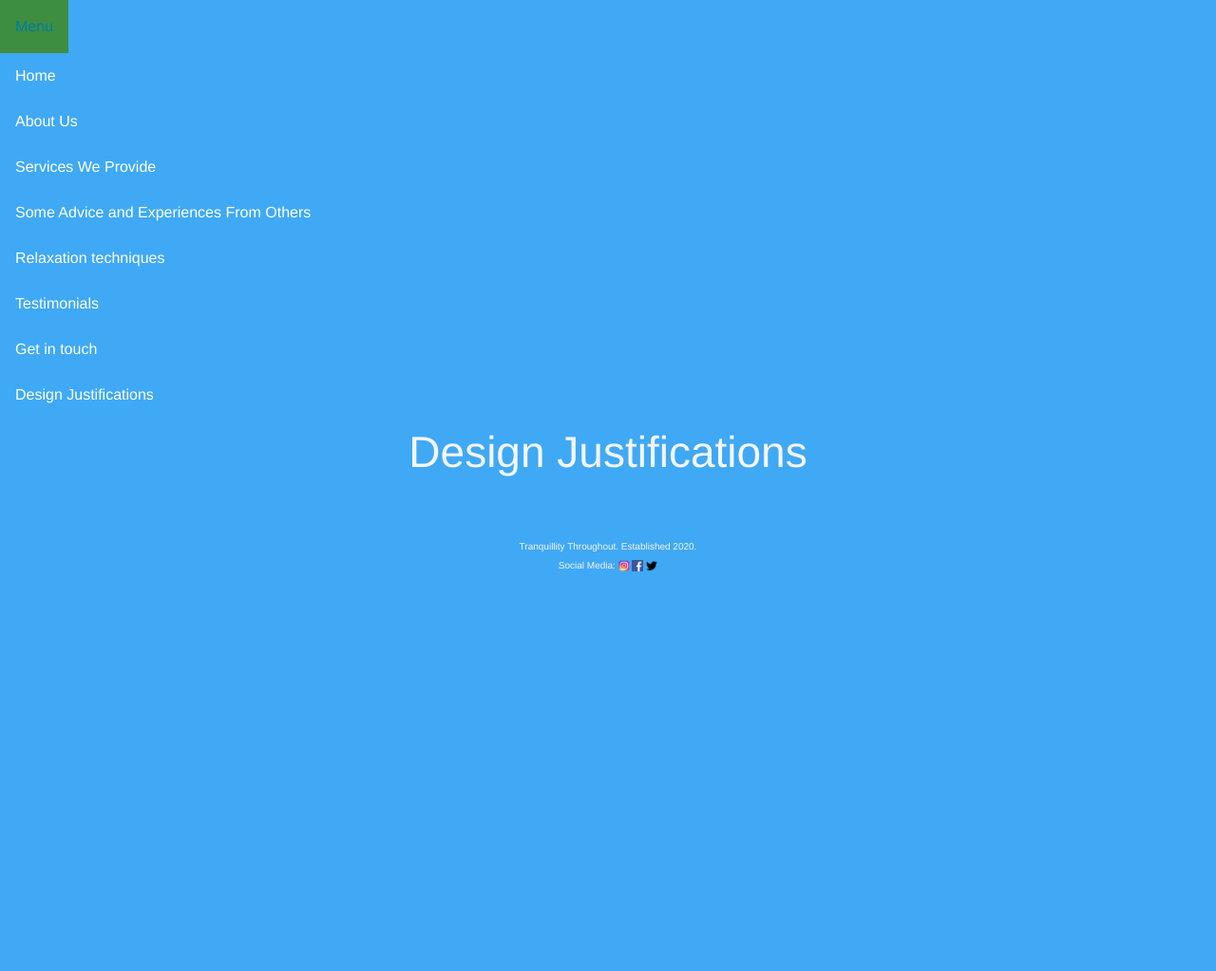
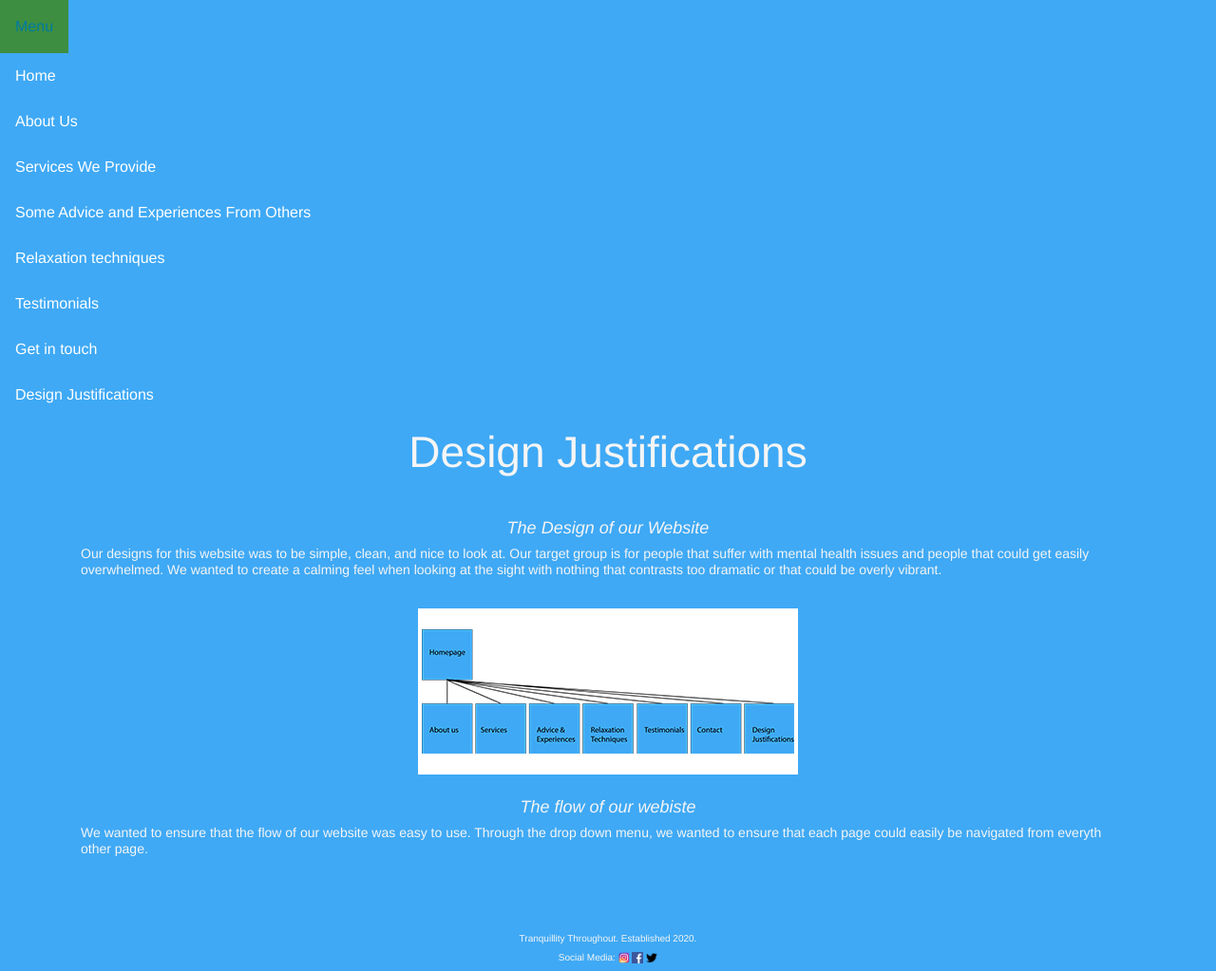
Before and after one commit to donja00/TranquillityThroughout, a plain HTML site: page design.html in a window 1280 px wide. Shown: the whole page at 95% size. Before the commit the page ends 800 px from the top, so only its background shows below. Drawn offline with Linux system fonts and the light colour scheme.

Commit message:
Changes to design justification

```diff
--- a/design.html
+++ b/design.html
@@ -25,12 +25,25 @@
   </div>
 </div>
 	<h1>Design Justifications</h1>
-
-
-	<br><br>
-
-
-
+	<br>
+<div class="container">
+	<div class="row">
+    <div class="col-lg-12 col-md-12 col-sm-12">
+	<h2>The Design of our Website</h2>
+		<h3> Our designs for this website was to be simple, clean, and nice to look at. Our target group is for people that suffer with mental health issues and people that could get easily overwhelmed. We wanted to create a calming feel when looking at the sight with nothing that contrasts too dramatic or that could be overly vibrant. </h3>
+	<br>
+			</div></div></div>
+			<div class="text-center">
+		<img src="images/flow.jpg" class="img-fluid"></div><br>
+	<div class="container">
+	<div class="row">
+	<div class="col-lg-12 col-md-12 col-sm-12">
+	<h2>The flow of our webiste</h2>
+		<h3> We wanted to ensure that the flow of our website was easy to use. Through the drop down menu, we wanted to ensure that each page could easily be navigated from everyth other page.</h3>
+		</div></div></div>
+	<br>
+	<br>
+	<br>
 	<footer>
   <h6 class="text-center">Tranquillity Throughout. Established 2020.</h6>
   <h6 class="text-center">Social Media: <a href="https://instagram.com/tranquillitythroughout">
```
Also changed, not shown: images/flow.jpg (added), 1 other file.
